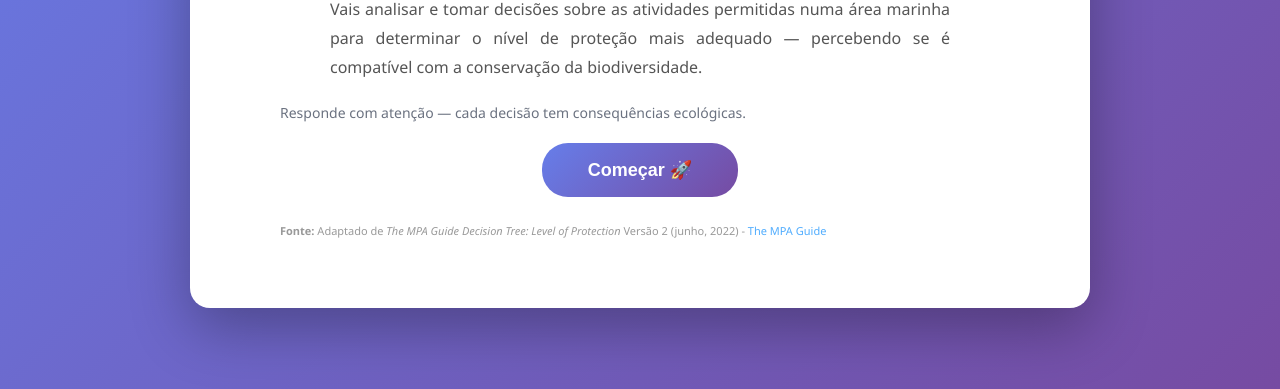
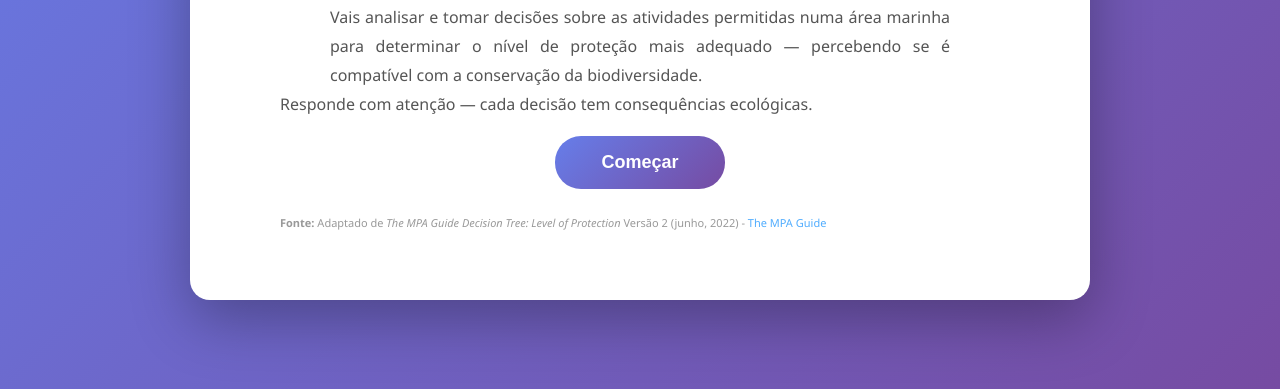
Before and after one commit to BioGeo10/AMP-quiz, a plain HTML site: page index.html in a window 1280 px wide. Shown: the part 411-800 px from the top of the page. Drawn offline with Linux system fonts and the light colour scheme.

Commit message:
Update index.html

```diff
--- a/index.html
+++ b/index.html
@@ -217,10 +217,10 @@
       <p style="max-width: 620px; margin: 0 auto;">
         Vais analisar e tomar decisões sobre as atividades permitidas numa área marinha para determinar o nível de proteção mais adequado — percebendo se é compatível com a conservação da biodiversidade.
       </p>
-      <p style="margin-top: 18px; font-size: 14px; color: #6b7280;">
-        Responde com atenção — cada decisão tem consequências ecológicas.
+     <p class="warning-text">
+    Responde com atenção — cada decisão tem consequências ecológicas.
       </p>
-      <button class="primary-btn" onclick="startTree()">Começar 🚀</button>
+      <button class="primary-btn" onclick="startTree()">Começar</button>
 
       <!-- Fonte -->
       <p style="margin-top: 25px; font-size: 11px; color: #999; line-height: 1.6;">
```
